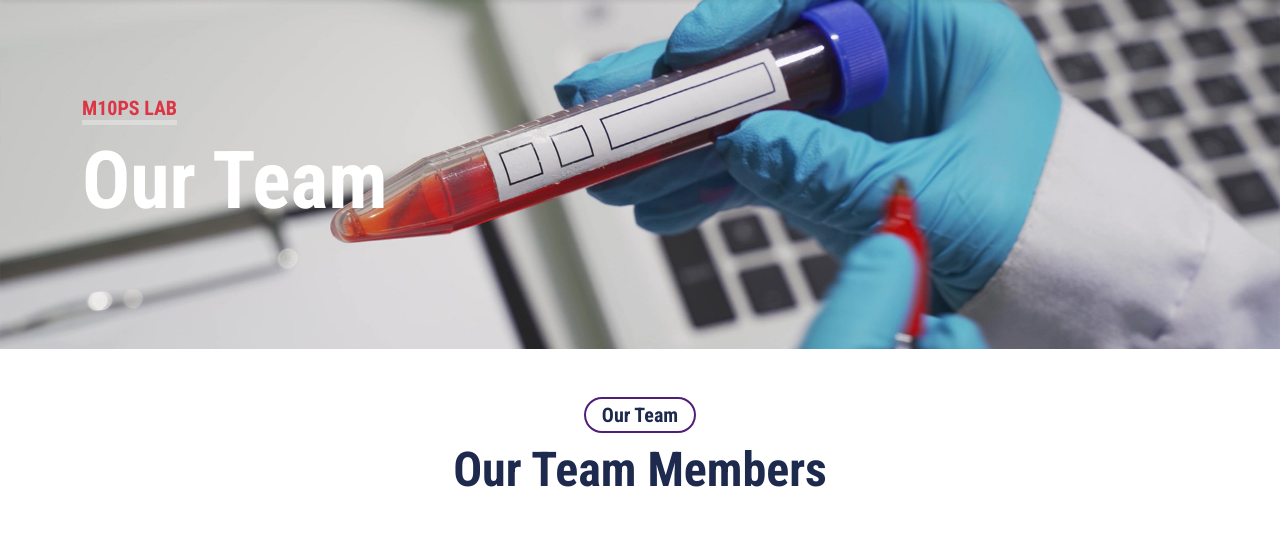
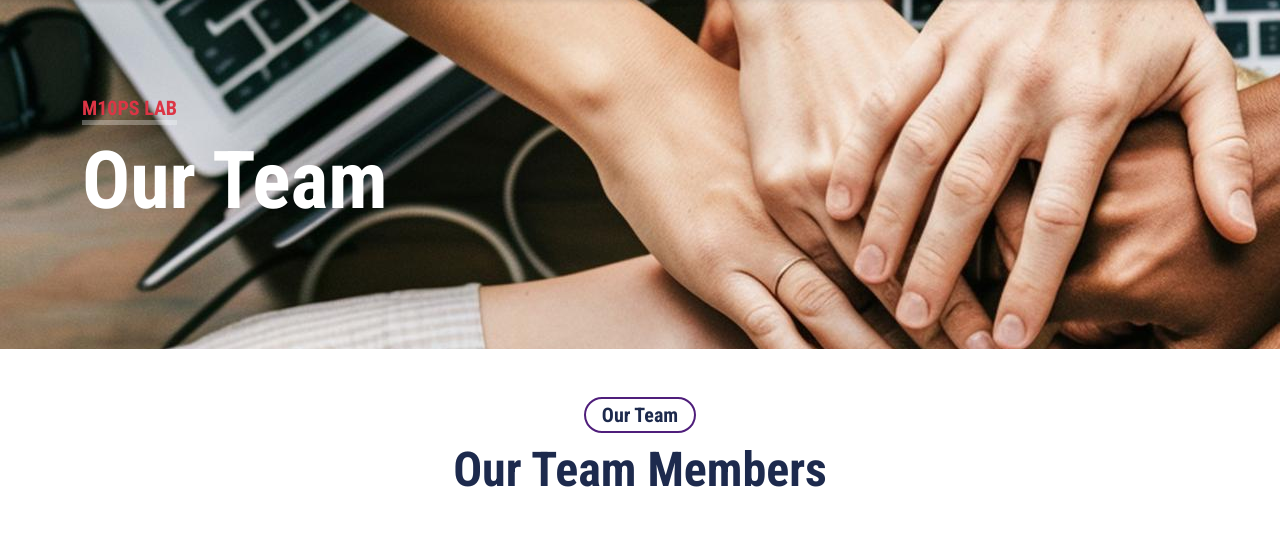
Before and after one commit to Mahdi-Savoji/SmartWebsite-HealthTest-by-BloodTest, a Flask app: page /our-team in a window 1280 px wide. Shown: the part 87-630 px from the top of the page. Run offline with Flask 3, Linux system fonts and the light colour scheme; parts of the project's set-up code (start-up, migrations or seed data) failed here and were passed over; some libraries are stand-ins or nearby versions.

Commit message:
Edited position of error messages and Changed photos of sliders.

```diff
--- a/templates/our-team.html
+++ b/templates/our-team.html
@@ -30,6 +30,13 @@
 
     <!-- Template Stylesheet -->
     <link href="../static/css/style.css" rel="stylesheet">
+
+    <style>
+        .slide-header{
+            background: url(../static/img/our-team-1.jpg) center left no-repeat !important;
+            background-size: cover;
+        }
+    </style>
 </head>
 
 <body>
--- a/templates/result.html
+++ b/templates/result.html
@@ -31,6 +31,12 @@
     <!-- Template Stylesheet -->
     <link href="../static/css/style.css" rel="stylesheet">
 
+    <style>
+        .slide-header{
+            background: url(../static/img/result.jpg) left center no-repeat !important;
+            background-size: cover;
+        }
+    </style>
 </head>
 
 <body>
```
Also changed, not shown: templates/history.html (+7 -0 lines), templates/our-activity.html (+7 -0 lines), templates/predicting-diabetes.html (+7 -0 lines), templates/profile.html (+7 -0 lines), static/img/history.jpg (added), static/img/login.jpg (added), static/img/our-activity.jpg (added), static/img/our-team-1.jpg (added), static/img/our-team-2.jpg (added), static/img/predicting-diabetes-1.jpg (added), static/img/predicting-diabetes-2.jpg (added), static/img/profile.jpg (added), static/img/register.jpg (added), static/img/result.jpg (added).
